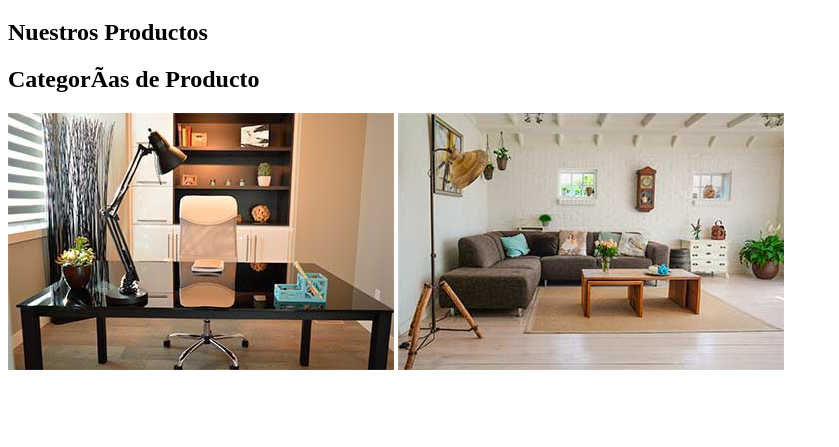
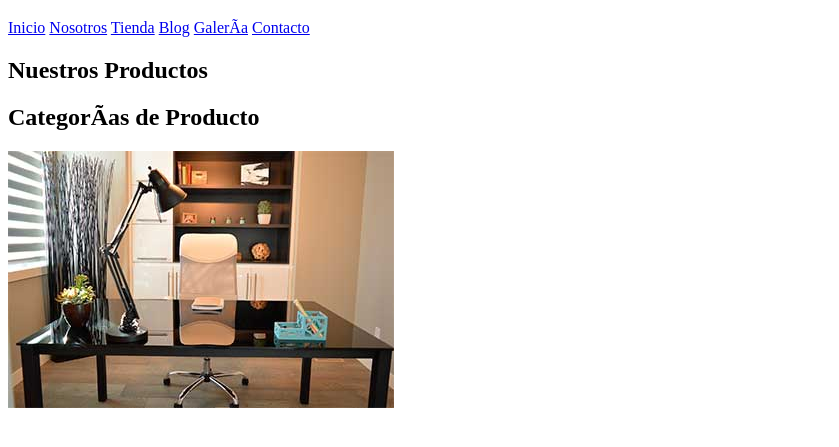
Before and after one commit to DanielCanaviriMenaWebDeveloper/Web-Site-Ecommerce---Flexbox-and-CSS-Grid, a plain HTML site: page index.html in a window 1280 px wide. Shown: the part 61-508 px from the top of the page, without its empty margins (0-839 px from the left). Drawn offline with Linux system fonts and the light colour scheme.

Commit message:
Enlaces en HTML

```diff
--- a/index.html
+++ b/index.html
@@ -11,13 +11,19 @@
 
         <h1>Tienda Muebles</h1>
 
+        <a href="index.html">Inicio</a>
+        <a href="nosotros.html">Nosotros</a>
+        <a href="tienda">Tienda</a>
+        <a href="blog">Blog</a>
+        <a href="galeria.html">Galería</a>
+        <a href="contacto.html">Contacto</a>
+
         <h2>Nuestros Productos</h2>
 
         <h2>Categorías de Producto</h2>
 
         <img src="img/categoria1.jpg" alt="Imagen Categoría">
 
-        <img src="img/categoria2.jpg" alt="Imagen Categoría">
     </body>
 
 </html>
```
Also changed, not shown: nosotros.html (added, +14 -0 lines).
